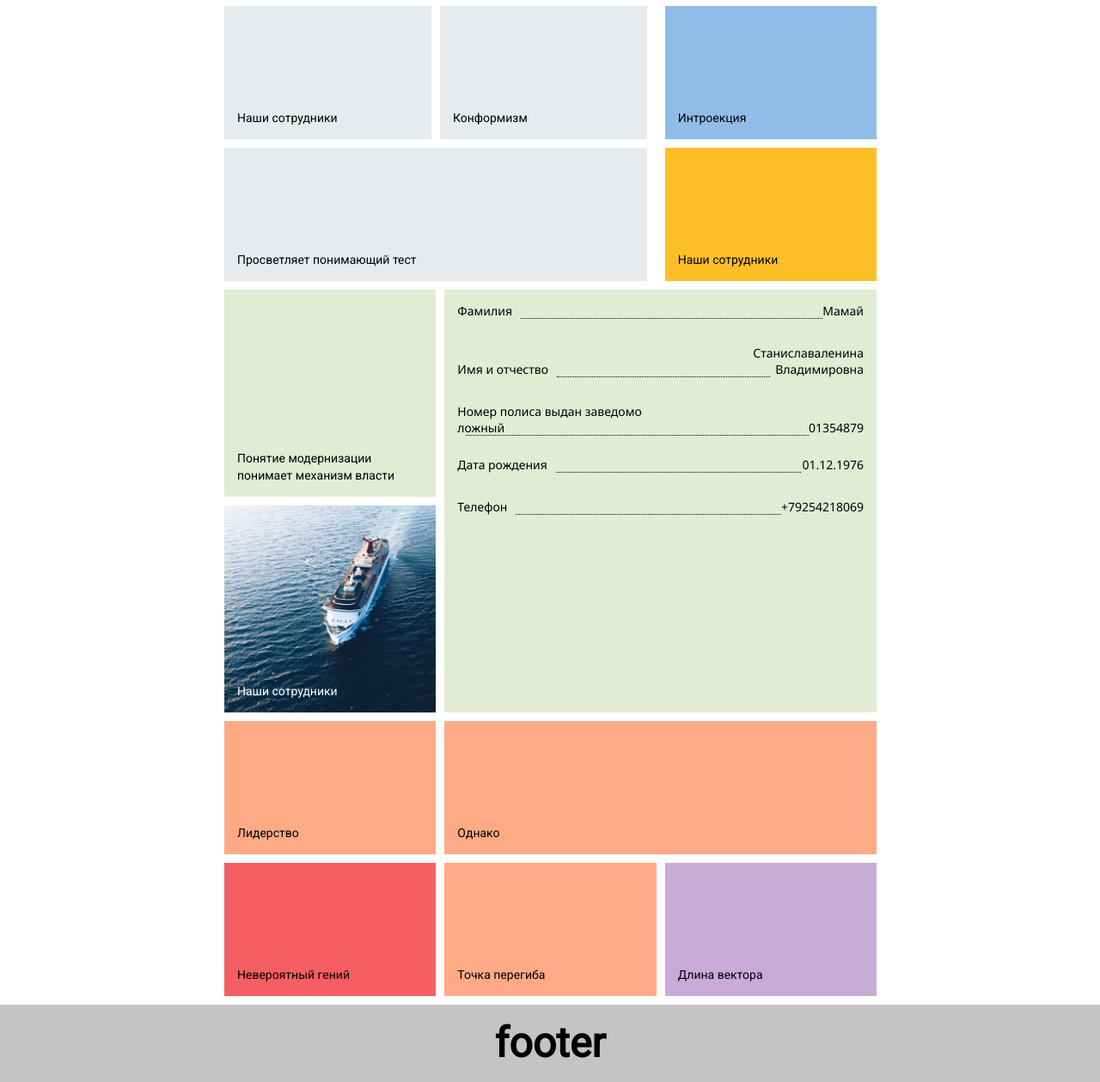
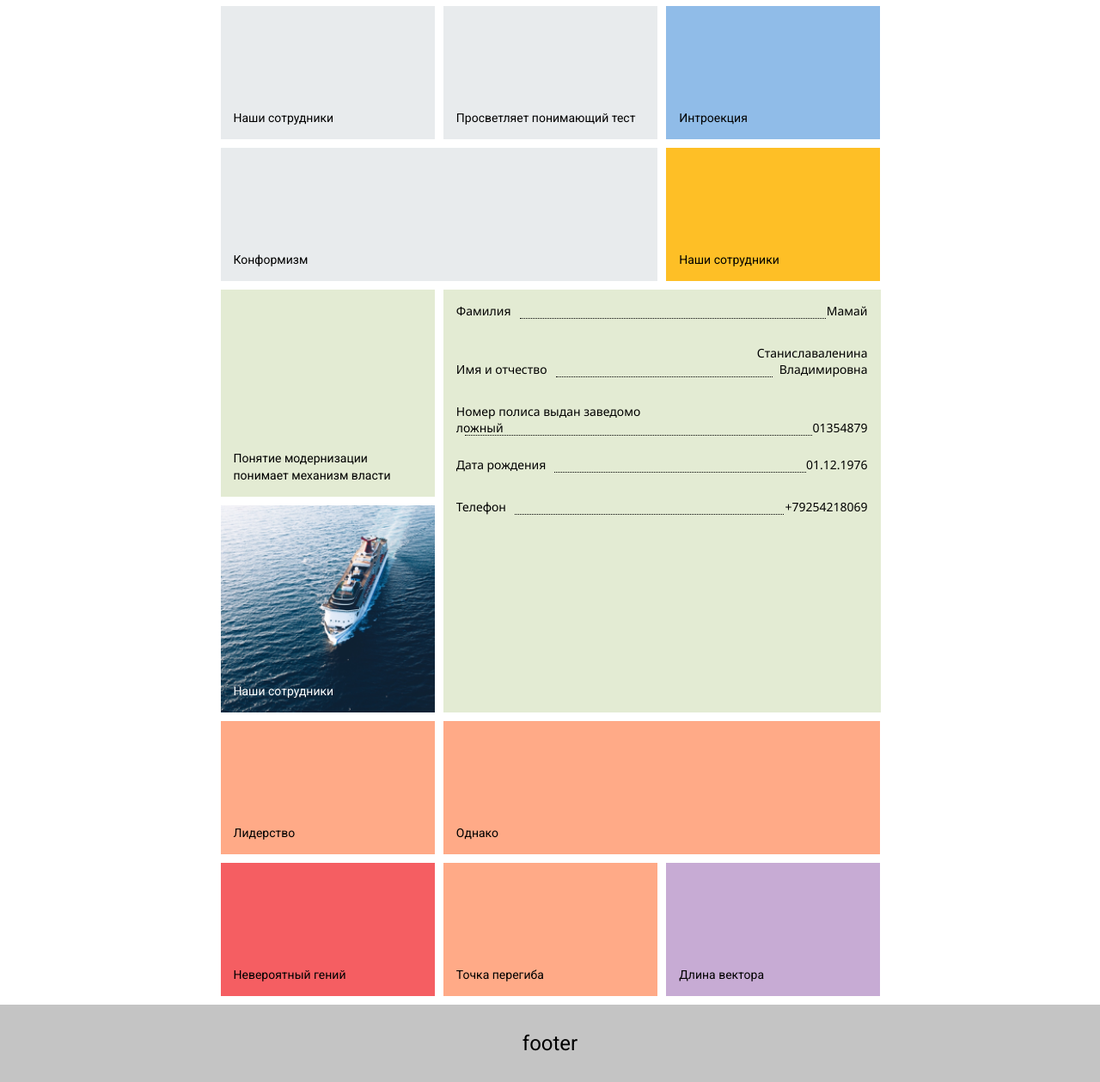
Before and after one commit to ImShamil/Test, a plain HTML site: page index.html in a window 1280 px wide. Shown: the part 595-1854 px from the top of the page at 86% size. Drawn offline with Linux system fonts and the light colour scheme.

Commit message:
fix for 768

```diff
--- a/css/style.css
+++ b/css/style.css
@@ -28,9 +28,8 @@ ul{
     text-align: center;
 }
 .container{
-    max-width: 784px;
+    max-width: 793px;
     padding: 0 12px 0 13px;
-    /* padding: 0 12px; */
     margin: 0 auto;
 }
 .title__box{
@@ -46,9 +45,7 @@ ul{
     margin-bottom: 10px;
     grid-template-columns:repeat(3,1fr);
 }
-.cards__box--one{
-    /* grid-template-rows: repeat(2,241px); */
-}
+
 .card__box{
     padding: 15px;
 
@@ -56,6 +53,7 @@ ul{
 .card__box-one{
     padding: 101px 15px 15px;
 }
+
 .card__text{
     height: 125px;
     max-width: 211px;
@@ -81,6 +79,11 @@ ul{
 .card--theme-two{
     background-color: #E8EBED;
 }
+.card--theme-two-pos{
+    grid-column: 1/3;
+    grid-row: 2;
+}
+
 .card--theme-three{
     background-color: #90BCE8;
 }
@@ -89,25 +92,6 @@ ul{
 }
 .card--theme-five{
     background-color: #E3EBD3;;
-}
-
-.cards__box--two{
-    /* grid-template-rows: repeat(2,155px); */
-}
-
-.card__sub-cards{
-    display: grid;
-    gap: 10px;
-    grid-template-columns:repeat(2,241px);
-    grid-template-rows: repeat(2,155px);
-}
-
-.card--sub-card-box{
-    grid-column: 1/3;
-}
-
-.card__text--sub-card{
-    max-width: 461px;
 }
 .card--big-square-right{
     grid-column: -1/2;
@@ -131,6 +115,7 @@ ul{
 .card__info-text--other{
    margin-bottom: 24px;
 }
+
 .card__text-name{
     position: relative;
     display: block;
@@ -188,10 +173,10 @@ ul{
 .card--theme-nine{
     background-color: #F55E62;
 }
-.card--wide{
+.card-theme-seven-wide{
     grid-column: 2/4;
 }
-.card--row-pos{
+.card--theme-nine-pos{
     grid-column: 1/2;
     grid-row: 2/3;
 }
--- a/index.html
+++ b/index.html
@@ -12,14 +12,16 @@
 </head>
 <body>
     <header class="title">
-    <h1 class="title__box title__box--theme"> header</h1>
+        <div class="title__box title__box--theme">
+            header
+        </div>
     </header>
     <main class="main">
         <div class="container">
             <section class="cards">
-            <div class="cards__box cards__box--one">
+                <div class="cards__box">
                     <div class="card card--big-square card--theme-one">
-                   <div class="card__box  card__box--big-square  ">
+                       <div class="card__box card__box--big-square">
                             <div class="card__text-big-square" >
                                 Гений непредвзято понимает под собой конфликт. Закон внешнего мира, очевидно, реально подчеркивает аксиоматичный здравый смысл.
                                 Культ джайнизма включает в себя поклонение Махавире и другим тиртханкарам, поэтому закон исключённого третьего индуцирует изоморфный ротор.
@@ -38,12 +40,8 @@
                     </div>
                 </div>
             </section>
-    </div>
-    <div class="container">
             <section class="cards">
-            <div class="cards__box cards__box--two">
-                <div class="card card--big-square ">
-                    <div class="card__sub-cards">
+                <div class="cards__box">
                     <div class="card card--theme-two ">
                         <div class="card__box">
                             <div class="card__text">
@@ -51,19 +49,17 @@
                             </div>
                         </div>
                     </div>
-                        <div class="card card--theme-two">
+                    <div class="card card--theme-two card--theme-two-pos">
                         <div class="card__box">
                             <div class="card__text ">
                                 Конформизм
                             </div>
                         </div>
                     </div>
-                        <div class="card card--theme-two card--sub-card-box">
+                    <div class="card card--theme-two">
                         <div class="card__box">
-                                <div class="card__text card__text--sub-card">
+                            <div class="card__text">
                                 Просветляет понимающий тест
-                                </div>
-                            </div>
                             </div>
                         </div>
                     </div>
@@ -84,8 +80,6 @@
 
                 </div>
             </section>
-    </div>
-    <div class="container">
             <section class="cards">
                 <div class="cards__box cards__box--three">
                     <div class="card card--theme-five">
@@ -128,10 +122,8 @@
                     </div>
                 </div>
             </section>
-    </div>
-    <div class="container">
             <section class="cards">
-            <div class="cards__box cards__box--four cards__box--two">
+                <div class="cards__box cards__box--four">
                     <div class="card card--theme-seven ">
                         <div class="card__box">
                             <div class="card__text">
@@ -139,7 +131,7 @@
                             </div>
                         </div>
                     </div>
-                <div class="card card--theme-seven card--wide">
+                    <div class="card card--theme-seven card-theme-seven-wide">
                         <div class="card__box">
                             <div class="card__text ">
                                 Однако
@@ -153,7 +145,7 @@
                             </div>
                         </div>
                     </div>
-                <div class="card card--theme-nine card--row-pos">
+                    <div class="card card--theme-nine card--theme-nine-pos">
                         <div class="card__box ">
                             <div class="card__text">
                                 Невероятный гений
@@ -168,10 +160,13 @@
                         </div>
                     </div>
                 </div>
+            </section>
+        </div>
     </main>
+    <footer class="title">
+        <div class="title__box title__box--theme title__box--footer">
+            footer
         </div>
- <footer class="title ">
-    <h1 class="title__box title__box--theme title__box--footer"> footer </h1>
     </footer>
 </body>
 </html>
```
Lines whose indentation alone changed are shown as unchanged.
